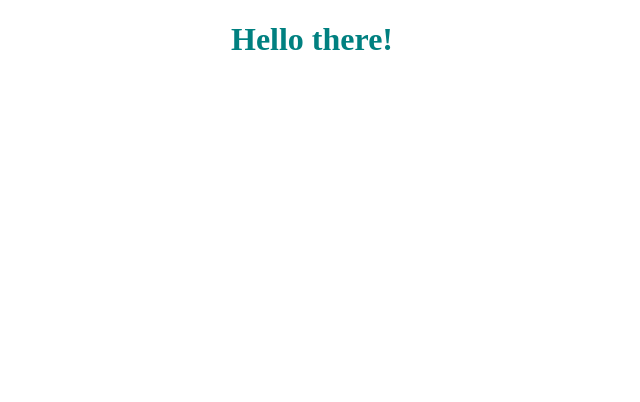
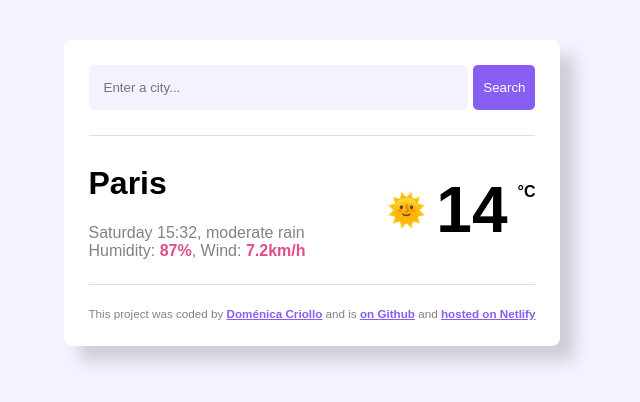
Before and after one commit to DomeC99/New-Project, a plain HTML site: page index.html in a window 1280 px wide. Shown: the whole page, without its empty margins (328-968 px from the left). Drawn offline with Linux system fonts and the light colour scheme.

Commit message:
Updated HTML, CSS and JS

```diff
--- a/index.html
+++ b/index.html
@@ -3,11 +3,37 @@
 <head>
     <meta charset="UTF-8">
     <meta name="viewport" content="width=device-width, initial-scale=1.0">
-    <title>Project</title>
-    <link rel="stylesheet" href="styles.css" />
+    <title>My weather application</title>
+    <link rel="stylesheet" href="styles.css"/>
+    <link rel="preconnect" href="https://fonts.googleapis.com">
+    <link rel="preconnect" href="https://fonts.gstatic.com" crossorigin>
+    <link href="https://fonts.googleapis.com/css2?family=Roboto:ital,wght@0,100..900;1,100..900&display=swap" rel="stylesheet">
 </head>
 <body>
-    <h1>Hello there!</h1>
+    <div class="container">
+        <header>
+            <form >
+                <input class="search-input" id="typecity" type="text" placeholder="Enter a city..." required/>
+                <button type="submit" id="search" class="search-button">Search</button>
+            </form>
+        </header>
+        <main>
+            <hr />
+            <div class="weather">
+                <div class="city">
+                    <h1 class="current-city">Paris</h1>
+                    <p><span class="date">Saturday 15:32</span>, moderate rain <br> Humidity: <span class="highlight"><strong>87%</strong></span>, Wind: <span class="highlight"><strong>7.2km/h</strong></span></p>
+                </div>
+                <div class="temperature">
+                    <span class="sun">🌞</span><span class="temp">14 </span><span class="celsius">°C</span>
+                </div>
+            </div>
+            <hr />
+        </main>
+        <footer class="coded-by">
+            <small>This project was coded by <a href="" target="_blank">Doménica Criollo</a> and is <a href="" target="_blank">on Github</a> and <a href="" target="_blank">hosted on Netlify</a></small>
+        </footer>
+    </div>
     <script src="script.js"></script>
 </body>
 </html>
--- a/script.js
+++ b/script.js
@@ -1 +1,48 @@
-alert("Hi 🌼")
+let cityAndDate = document.querySelector("form");
+cityAndDate.addEventListener("submit", search);
+
+function search(event) {
+event.preventDefault();
+let apiKey = "28fac95a24b3ba61410a05dt43ob3b30";
+let city = document.querySelector("#typecity").value;
+let apiURl = `https://api.shecodes.io/weather/v1/current?query=${city}&key=${apiKey}`;
+axios.get(apiURl).then(displayWeather);
+}
+
+function displayWeather(response) {
+
+let h1 = document.querySelector(".current-city");
+h1.innerHTML = response.data.city;
+
+let currentDate = document.querySelector(".date");
+currentDate.innerHTML = formatDate();
+
+let temperature = document.querySelector(".temp");
+temperature.innerHTML = Math.round(response.data.temperature.current);
+temperature.classList.add("temp");
+
+let icon = document.querySelector(".sun");
+icon.innerHTML = `<img src="${response.data.condition.icon_url}" alt="icon">`;
+icon.classList.add("sun");
+}
+
+function formatDate() {
+let time = new Date();
+let days = [
+"Sunday",
+"Monday",
+"Tuesday",
+"Wednesday",
+"Thursday",
+"Friday",
+"Saturday",
+];
+let day = days[time.getDay()];
+let hour = time.getHours();
+let minutes = time.getMinutes();
+
+if (minutes < 10) minutes = `0${minutes}`;
+if (hour < 10) hour = `0${hour}`;
+
+return `${day} ${hour}:${minutes}`;
+}
--- a/styles.css
+++ b/styles.css
@@ -1,4 +1,112 @@
+body {
+    font-family: Arial, sans-serif;
+    background-color: #f5f1fe;
+    font-family: 'Roboto-dome', sans-serif;
+}
+.container {
+    background-color: rgb(255, 255, 255);
+    margin: 40px;
+    padding: 25px;
+    max-width: 70%;
+    max-height: 40%;
+    border-radius: 8px;
+    box-shadow: 15px 15px 15px rgba(69,66, 66, 0.2);
+    justify-self: center;
+}
+
+#typecity {
+    padding: 14px;
+    border-radius: 5px;
+    background-color: #f5f1fe;
+    border: 1px solid #f5f1fe;
+    width: 100%;
+    margin-right: 5px;
+}
+
+#search {
+    background-color: #885df1;
+    color: white;
+    padding: 10px;
+    border: 1px none;
+    border-radius: 5px;
+}
+
+form {
+    display: flex;
+    justify-content: space-between;
+}
+
+.weather {
+    display: flex;
+    justify-content: space-between;
+    align-items: center;
+}
+
+.weather p {
+    color: rgb(131, 130, 130);
+}
+
 h1 {
-    color: teal;
+    color: black;
+    font-weight: 800;
+}
+.highlight {
+    color: #e24c8b;
+}
+
+.temp {
+    font-size: 4em;
+    color: #000000;
+    font-weight: bolder;
+}
+
+.sun {
+    font-size: 2em;
+    align-self: center;
+}
+
+.coded-by {
     text-align: center;
+    color: rgb(131, 130, 130);
+    margin-top: 20px;
+    font-size: 14px;
 }
+
+a {
+    font-weight: bold;
+    color:#885df1
+}
+
+.celsius {
+    color: #000000;
+    font-weight: bold;
+    align-self: start;
+    padding-top: 10px;
+}
+
+.temperature {
+    display: flex;
+    gap: 10px;
+    padding: 0;
+    align-items: start;
+    height: max-content;
+}
+
+hr {
+    border: none;
+    background-color: #a0a0a05d;
+    height: 1px;
+}
+
+header {
+    margin-bottom: 25px;
+}
+
+.roboto-dome {
+font-family: "Roboto", sans-serif;
+font-optical-sizing: auto;
+font-weight: 100;
+font-style: normal;
+font-variation-settings:
+    "wdth" 100;
+}
```
